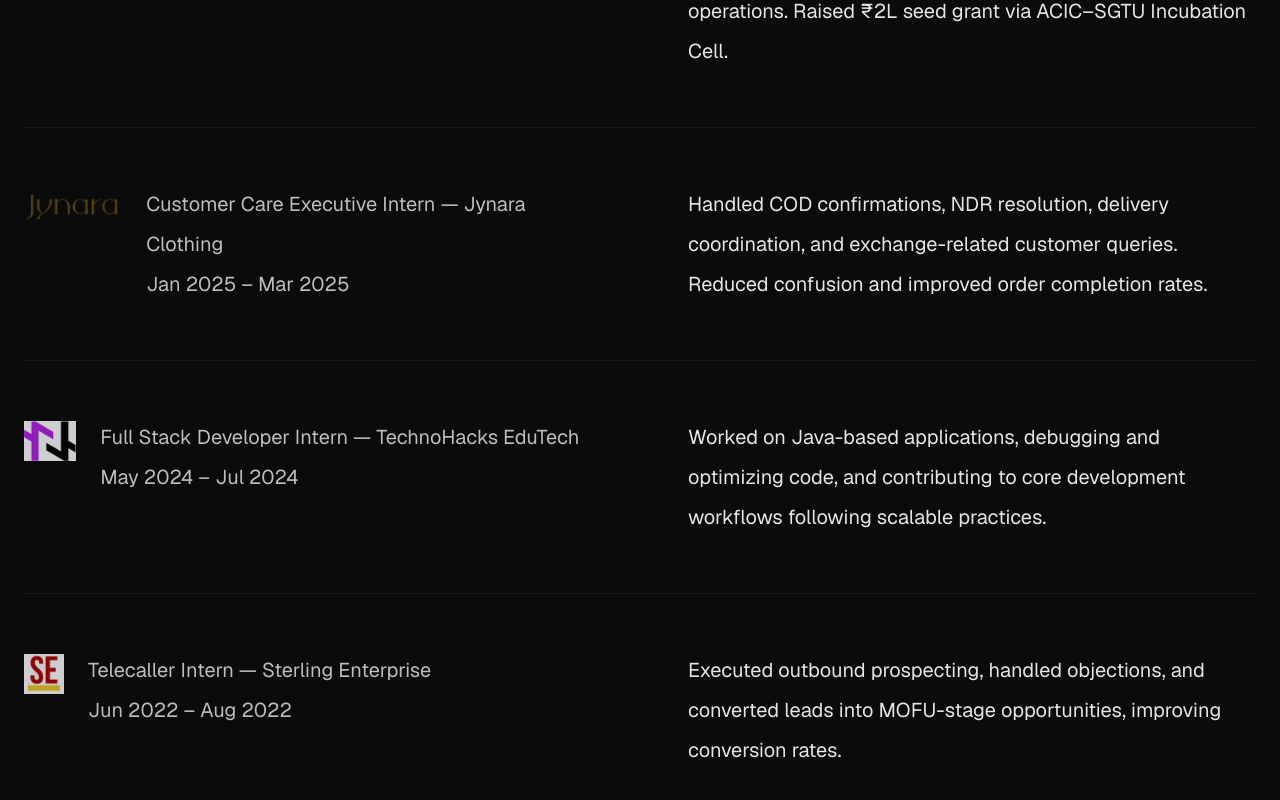
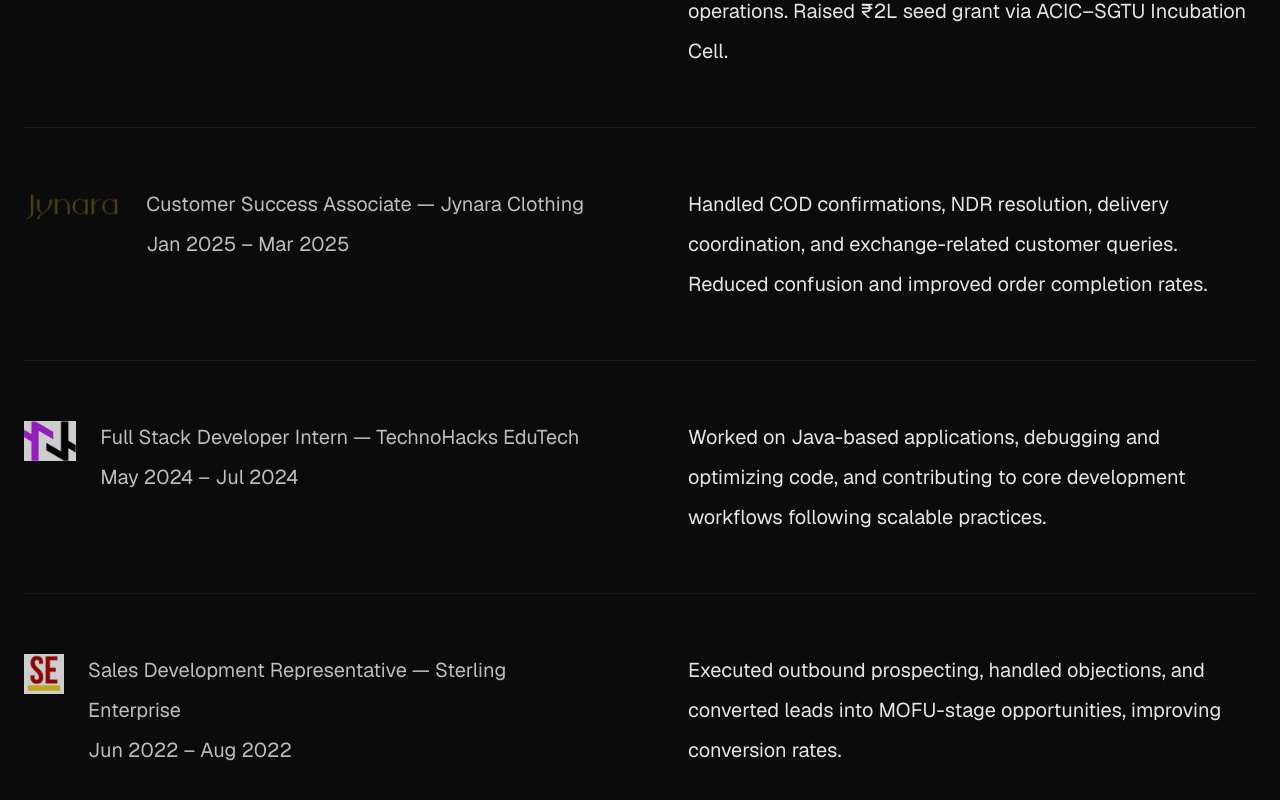
Before and after one commit to deepanshu2205/myportfolio, a Next.js app: page / in a window 1280 px wide. Shown: the part 3289-4089 px from the top of the page. Built offline with nearby package versions, Linux system fonts and the light colour scheme.

Commit message:
updated the experience

```diff
--- a/app/page.tsx
+++ b/app/page.tsx
@@ -167,7 +167,7 @@
 
         <TwoCol
           logo="/logos/jynara.png"
-          left={`Customer Care Executive Intern — Jynara Clothing
+          left={`Customer Success Associate — Jynara Clothing
 Jan 2025 – Mar 2025`}
           right="Handled COD confirmations, NDR resolution, delivery coordination,
 and exchange-related customer queries. Reduced confusion and improved
@@ -184,7 +184,7 @@
 
         <TwoCol
           logo="/logos/sterling.png"
-          left={`Telecaller Intern — Sterling Enterprise
+          left={`Sales Development Representative — Sterling Enterprise
 Jun 2022 – Aug 2022`}
           right="Executed outbound prospecting, handled objections, and converted
 leads into MOFU-stage opportunities, improving conversion rates."
```
